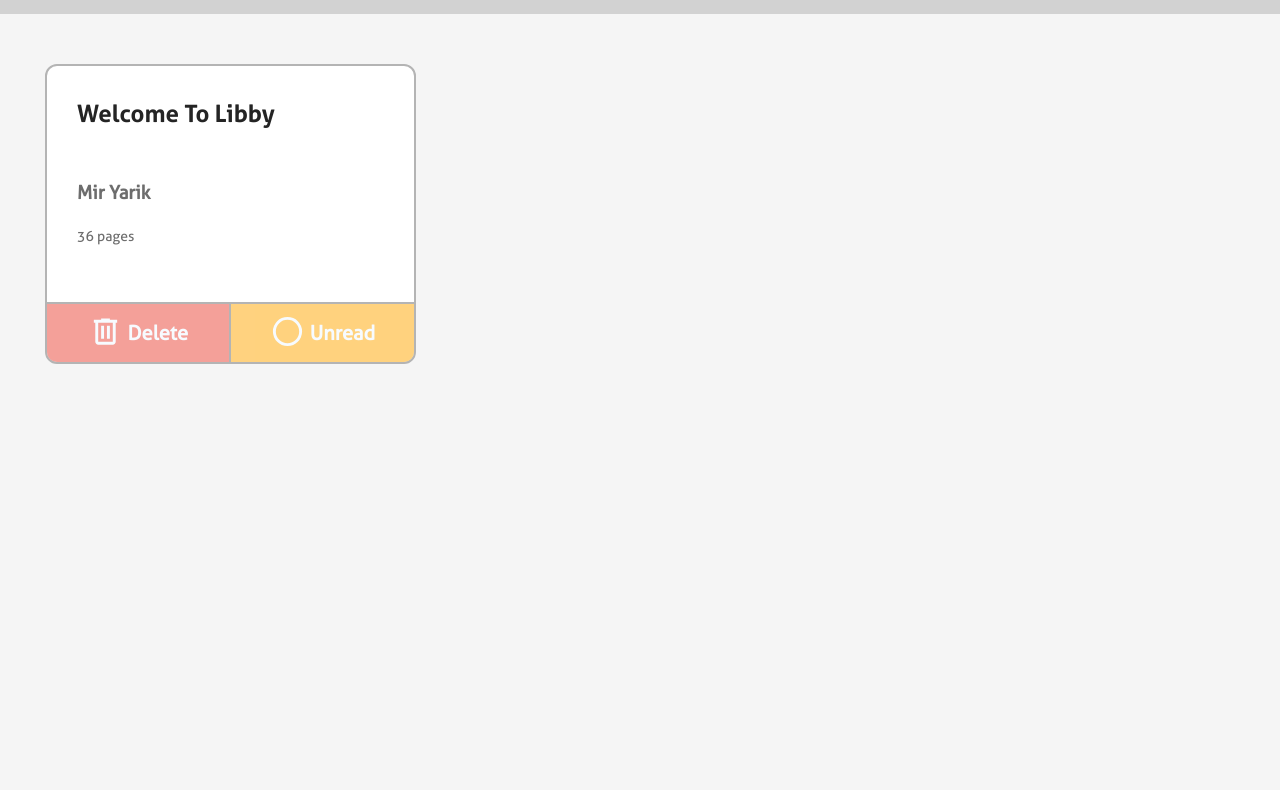
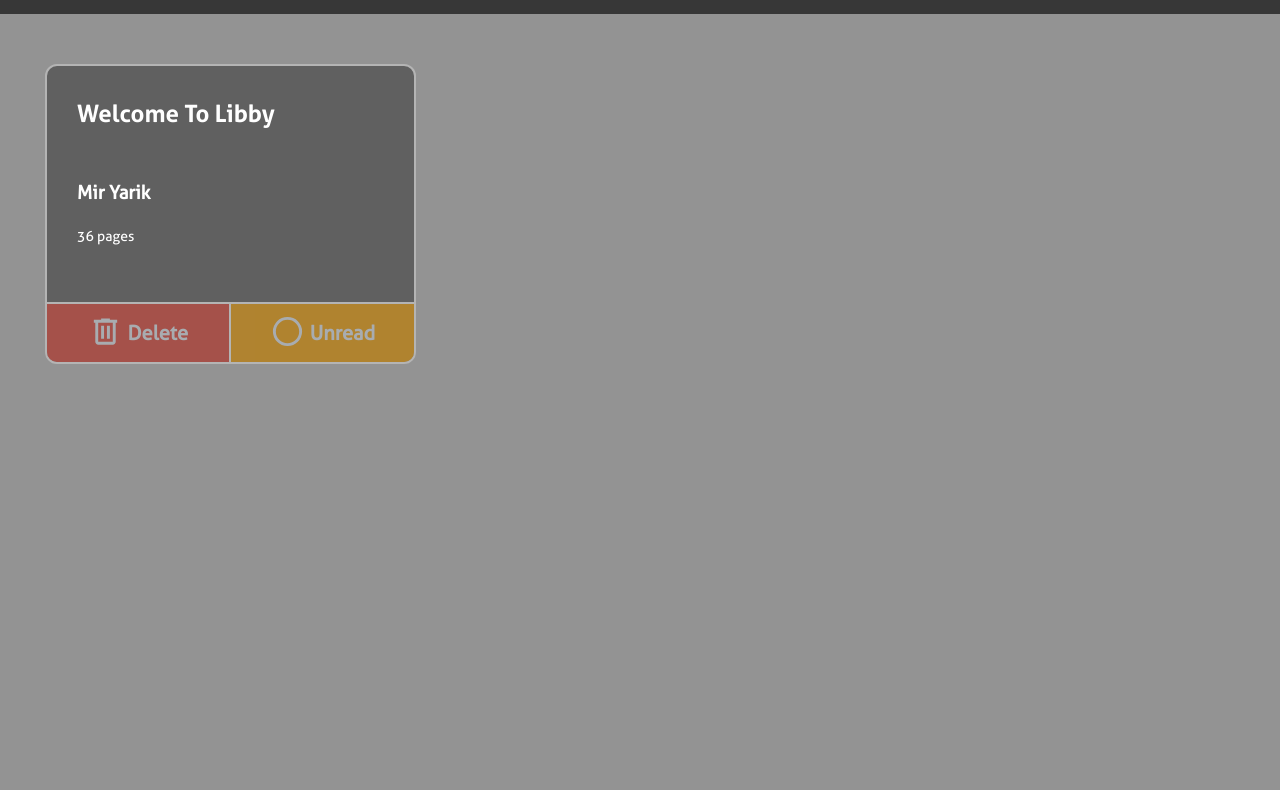
Before and after one commit to miryarik/library, a plain HTML site: page index.html in a window 1280 px wide. Shown: the part 86-876 px from the top of the page. Drawn offline with Linux system fonts and the light colour scheme.

Commit message:
adjusted light mode colors

```diff
--- a/assets/styles.css
+++ b/assets/styles.css
@@ -13,13 +13,13 @@
 
 
     @media (prefers-color-scheme: light) {
-        --card-bg-clr: rgb(255, 255, 255);
-        --text-white: rgb(36, 36, 36);
+        --card-bg-clr: rgb(96, 96, 96);
+        --text-white: rgb(255, 255, 255);
         --border-white: rgb(180, 180, 180);
-        --accent-color: rgb(245, 245, 245);
-        --header-bg-clr: rgb(210, 210, 210);
+        --accent-color: rgb(147, 147, 147);
+        --header-bg-clr: rgb(55, 55, 55);
         --shadow-light: 0px 0px 3px rgb(0, 150, 255);
-        --text-secondary: rgb(109, 109, 109);
+        --text-secondary: rgb(255, 255, 255);
         --delete-clr: #EA4335;
         --read-clr: #34A853;
         --focus-blue: #4285F4;
```
